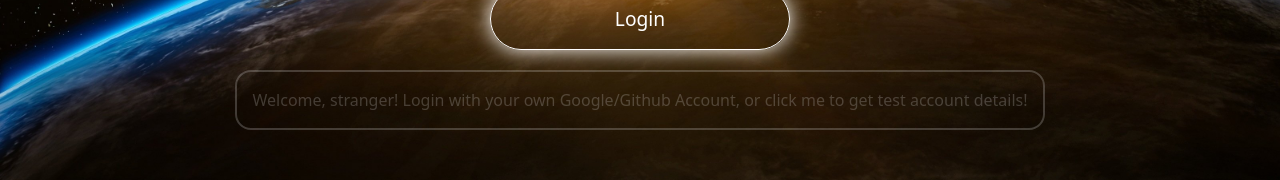
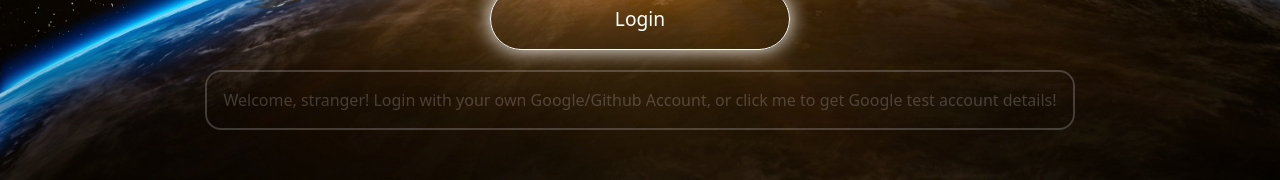
Before and after one commit to milkmanex1/facebook-clone, a Next.js app: page / in a window 1280 px wide. Shown: the part 477-657 px from the top of the page. Built offline with nearby package versions, Linux system fonts and the light colour scheme; no server answers.

Commit message:
update login

```diff
--- a/components/Login.js
+++ b/components/Login.js
@@ -57,7 +57,7 @@ const Login = () => {
             onClick={openModal}
           >
             Welcome, stranger! Login with your own Google/Github Account, or
-            click me to get test account details!
+            click me to get Google test account details!
           </div>
         )}
       </div>
```
